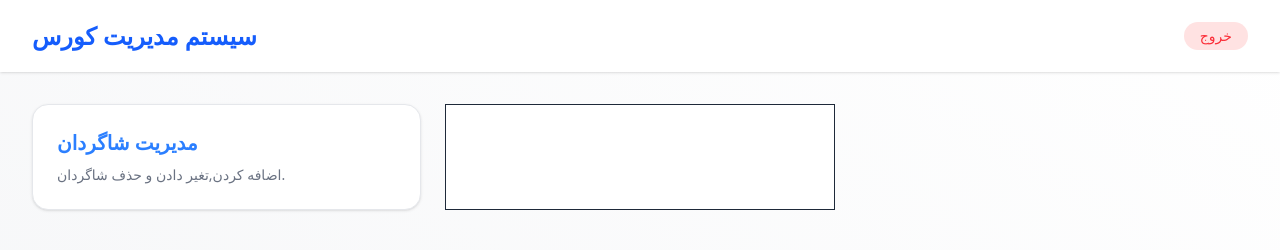
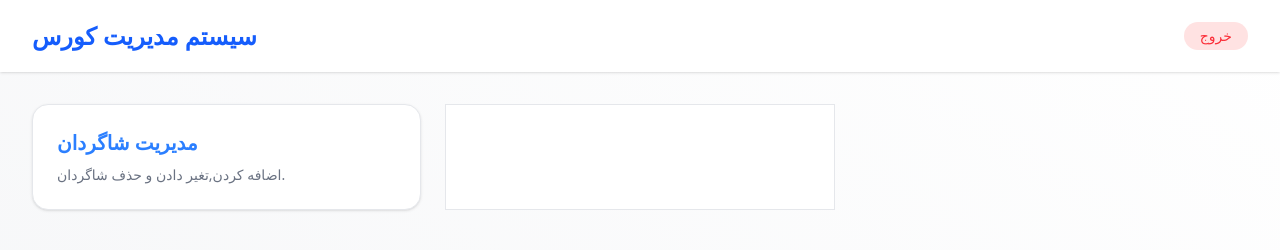
Before and after one commit to mubarakaataye/MIS, a website: page public/dashboard.html in a window 1280 px wide. Drawn offline with Linux system fonts and the light colour scheme.

Commit message:
border-color

```diff
--- a/public/dashboard.html
+++ b/public/dashboard.html
@@ -20,7 +20,7 @@
         transition duration-300 transform-gpu">
     <div class="text-xl font-semibold text-blue-500 group-hover:text-blue-600 mb-2">مدیریت شاگردان</div>
 <p class="text-sm text-gray-500">اضافه کردن,تغیر دادن و حذف شاگردان.</p></a>
-<a href="teacher-management.html" class="card-hover group bg-white border"></a>
+<a href="teacher-management.html" class="card-hover group bg-white border border-gray-200"></a>
     </main>
 </body>
 </html>
```
